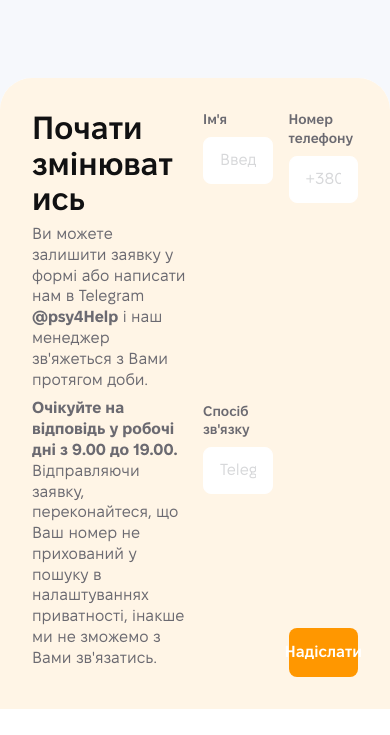
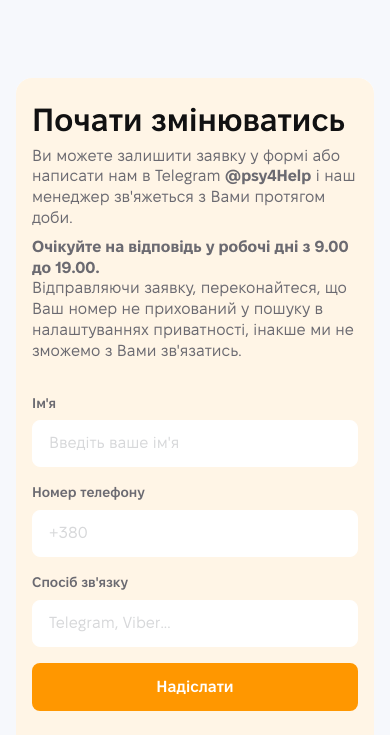
Before and after one commit to xiimiik/4help-new-web, a website: page index.html in a window 390 px wide. Shown: the part 10765-11500 px from the top of the page. Drawn offline with Linux system fonts and the light colour scheme.

Commit message:
feat: add mobile responsive styles for footer form and navigation

```diff
--- a/blocks/footer.scss
+++ b/blocks/footer.scss
@@ -155,6 +155,63 @@
       color: $text-icon-stroke-primary;
     }
   }
+
+  @include mobile {
+    border-radius: 16px;
+    margin: 0 16px;
+
+    &__form {
+      display: flex;
+      flex-direction: column;
+      padding: 24px 16px;
+      gap: 24px;
+    }
+
+    &__info {
+      grid-column: unset;
+    }
+
+    &__inputs {
+      grid-column: unset;
+      display: flex;
+      flex-direction: column;
+      gap: 16px;
+    }
+
+    &__field {
+      &--name,
+      &--phone,
+      &--contact {
+        grid-column: unset;
+      }
+    }
+
+    &__submit {
+      grid-column: unset;
+      align-self: stretch;
+    }
+
+    &__bottom {
+      padding: 24px 16px;
+      display: flex;
+      flex-direction: column;
+      gap: 24px;
+    }
+
+    &__bottom-left {
+      gap: 20px;
+    }
+
+    &__nav {
+      display: flex;
+      flex-direction: column;
+      gap: 24px;
+    }
+
+    &__nav-column {
+      gap: 12px;
+    }
+  }
 }
 
 .copyright-text {
```
Also changed, not shown: style.css, 1 other file.
